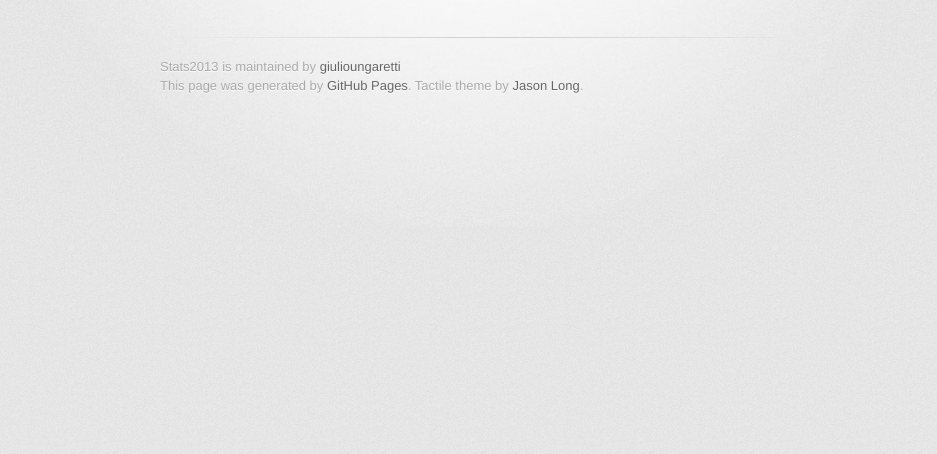
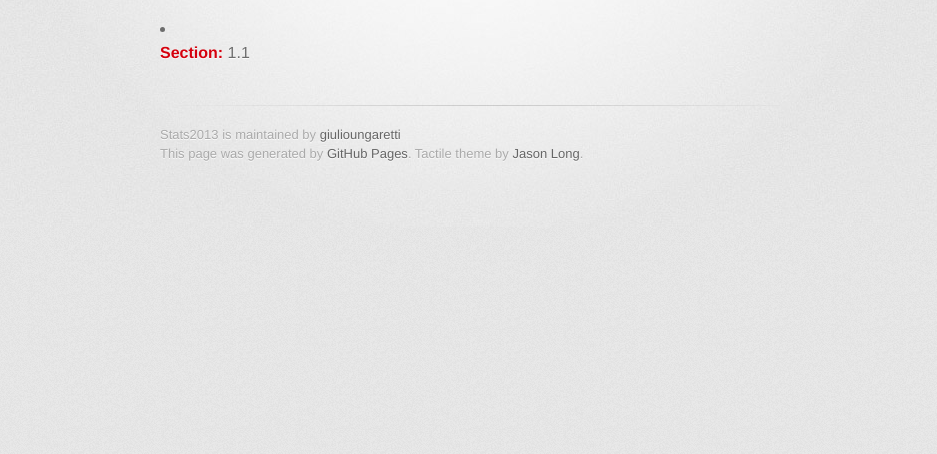
Before and after one commit to giulioungaretti/stats2013, a plain HTML site: page index.html in a window 1280 px wide. Shown: the part 346-800 px from the top of the page, without its empty margins (170-1107 px from the left). Drawn offline with Linux system fonts and the light colour scheme; a web font is replaced by a local one.

Commit message:
home page

```diff
--- a/index.html
+++ b/index.html
@@ -36,7 +36,7 @@
 
 <p>Repository for the applied statistic course fall 2013</p>
         </section>
-
+<li><p><a href="http://nbviewer.ipython.org/urls/raw.github.com/giulioungaretti/stats2013/master/ProblemSet/1.1.ipynb"><strong>Section:</strong></a> 1.1</p></li>
         <footer>
           Stats2013 is maintained by <a href="https://github.com/giulioungaretti">giulioungaretti</a><br>
           This page was generated by <a href="http://pages.github.com">GitHub Pages</a>. Tactile theme by <a href="https://twitter.com/jasonlong">Jason Long</a>.
```
